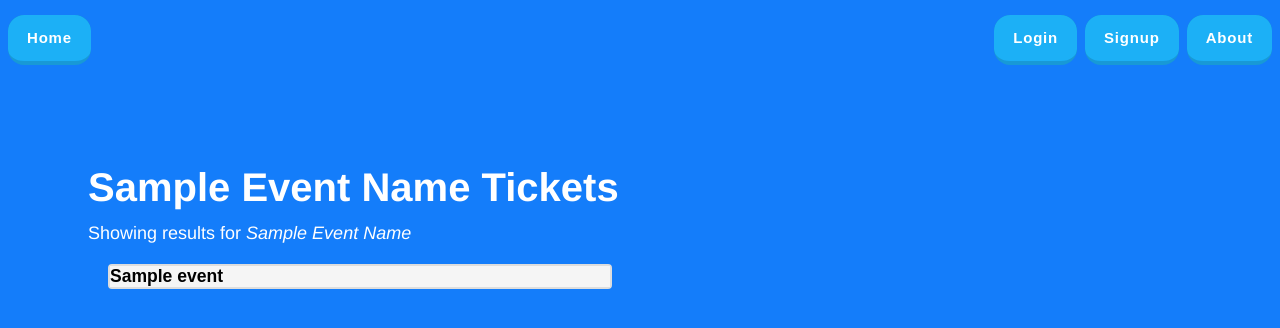
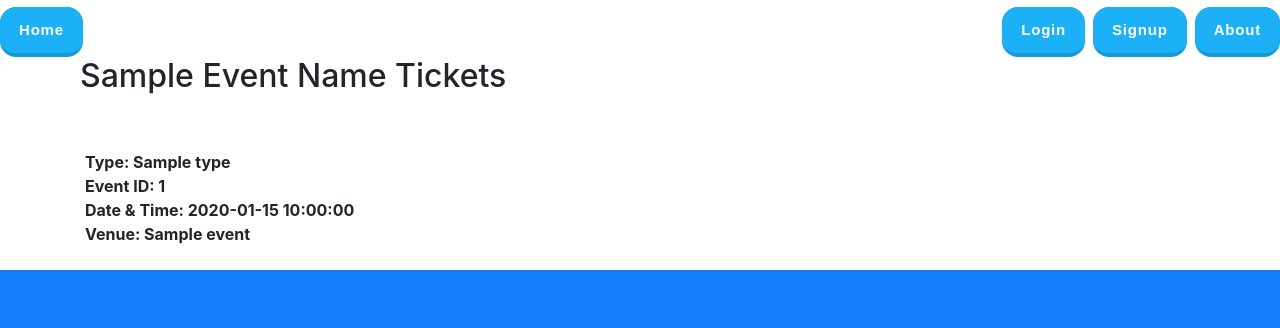
Before and after one commit to jakemarsdenn/SeatGeek-Alerts, a Flask app: template templates/events.html in a window 1280 px wide; the page is wider, and only the part inside the window is pictured. Shown: the top 328 px of that part. Run offline with Flask 3, Linux system fonts and the light colour scheme; the template is opened without the code that fills it: most values are stand-ins (such as "Sample title", 1, 10 or a date in 2020); parts of the project's set-up code (start-up, migrations or seed data) failed here and were passed over; some libraries are stand-ins or nearby versions.

Commit message:
began events-frontend

```diff
--- a/app.py
+++ b/app.py
@@ -72,7 +72,7 @@ def edit_profile():
     return render_template('profile.html', session=session)
 
 
-@app.route('/search_for_event', methods=['POST'])
+@app.route('/events', methods=['POST'])
 def search_for_event():
     event_name = request.form.get('inputField')
     events = get_events(event_name)
--- a/templates/events.html
+++ b/templates/events.html
@@ -6,16 +6,17 @@
     <link rel="stylesheet" href="../static/css/events.css">
     <h2><span id="eventName">{{ event_name.title() }} Tickets</span></h2>
     <p style="position: relative; text-align: left; left: 80px;">Showing results for <em><span id="eventName">{{ event_name.title() }}</span></em></p>
-    <div class="events">
-        {% if top_events %}
+    <link rel="stylesheet" href="https://maxcdn.bootstrapcdn.com/bootstrap/4.0.0/css/bootstrap.min.css">
+
+    <div class="container">
+        {% if events %}
             <div class="panel-group">
-                {% for event in top_events %}
-                    <div class="panel panel-default">
-                        <div class="panel-heading">
-                            <h3 class="panel-title">
-                                <strong>{{ event.name }}</strong>
-                            </h3>
-                        </div>
+                {% for event in events %}
+                    <div class="event">
+                        <strong>Type: {{ event.type }}</strong><br>
+                        <strong>Event ID: {{ event.id }}</strong><br>
+                        <strong>Date & Time: {{ event.datetime_utc }}</strong><br>
+                        <strong>Venue: {{ event.venue_name_v2 }}</strong><br><br>
                     </div>
                 {% endfor %}
             </div>
--- a/templates/index.html
+++ b/templates/index.html
@@ -9,7 +9,7 @@
         <p>Receive email alerts for price changes of your favorite tickets on SeatGeek.com!</p>
         <!-- Search bar -->
         <div class="inputContainer">
-            <form action="/search_for_event" onsubmit="getEvents()" method="post">
+            <form action="/events" onsubmit="getEvents()" method="post">
                 <input required="required" id="inputField" name="inputField" placeholder="What do you want to see live?" type="text">
             </form>
         </div>
--- a/users.txt
+++ b/users.txt
@@ -1,2 +1,3 @@
 Name: name, Email: jake@outlook.com, Password: password
 Name: jake, Email: jake@gmail.com, Password: password
+Name: jake, Email: jake@domain.com, Password: jake
```
Also changed, not shown: events.py (+4 -6 lines).
